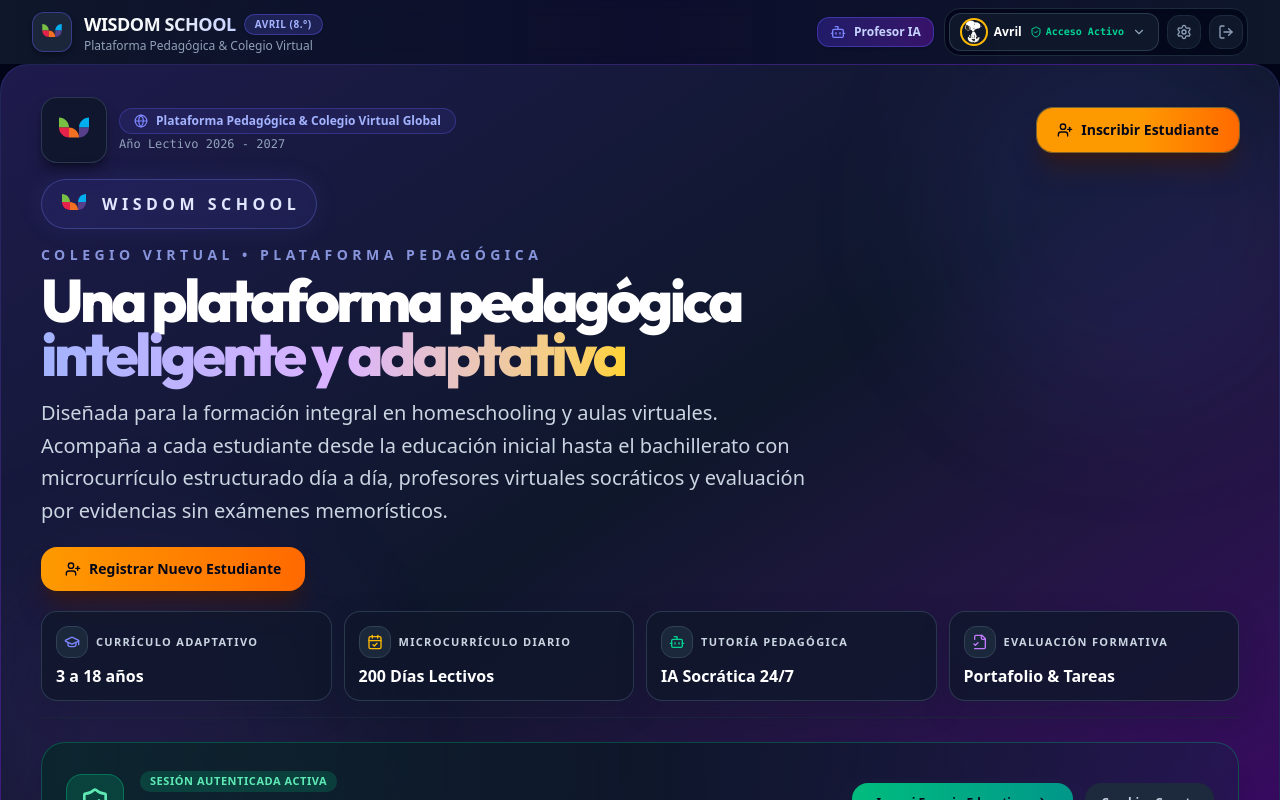
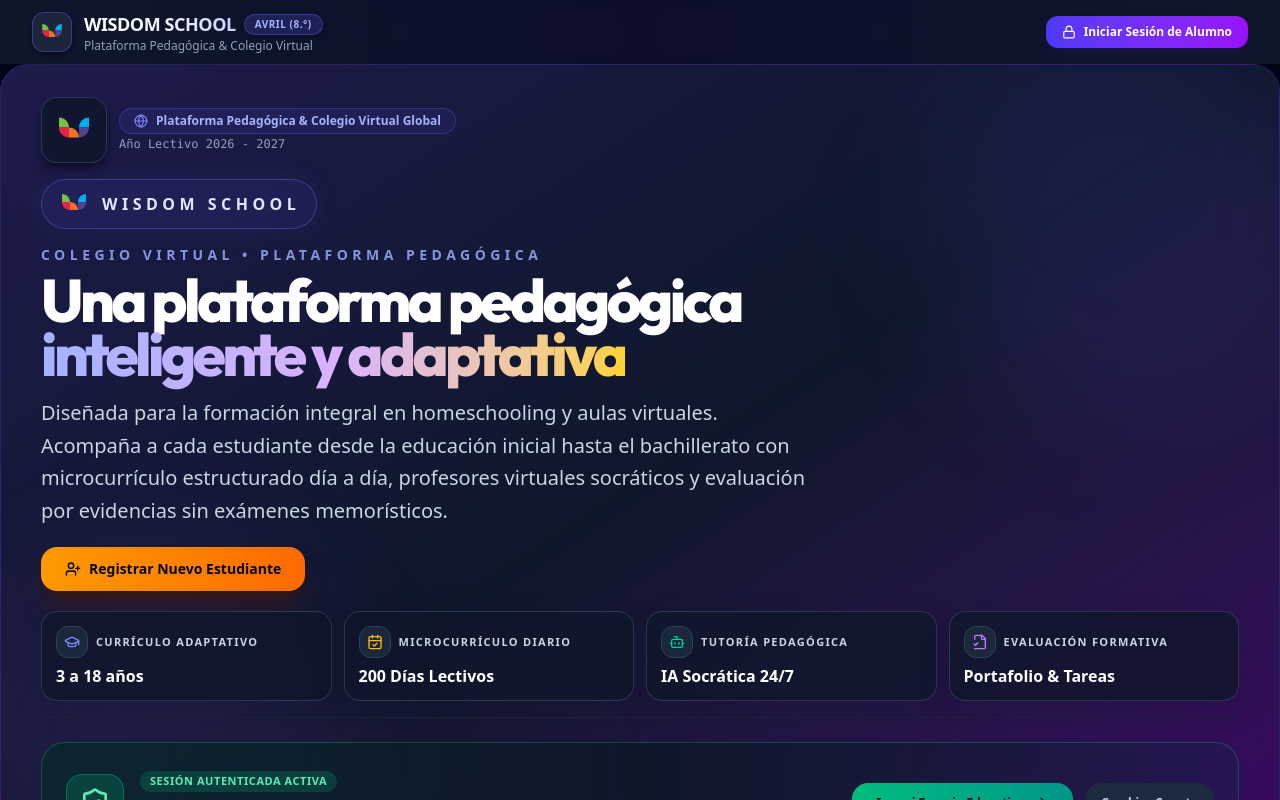
Before and after one commit to rpmministry/wisdom-school, a React (Vite) app: page / in a window 1280 px wide. Shown: the top 800 px of the page. Built offline with nearby package versions, Linux system fonts and the light colour scheme.

Commit message:
feat: simplify landing page interface - remove redundant buttons, keep only student login and register, remove IA teacher button from navbar, simplify auth display

```diff
--- a/src/components/landing/LandingView.tsx
+++ b/src/components/landing/LandingView.tsx
@@ -49,7 +49,6 @@ export const LandingView: React.FC = () => {
         <div className="relative z-10 space-y-4">
 
           {/* Paso 4: la primera fila incluye identidad institucional y acceso rápido a ingresar o registrar. */}
-          <div className="flex flex-wrap items-center justify-between gap-4">
             <div className="flex items-center gap-3">
               <div className="p-3 rounded-2xl bg-slate-900/90 border border-slate-700/80 shadow-lg shadow-black/40 flex items-center justify-center">
                 <SchoolLogo size="md" className="w-10 h-10 object-contain" />
@@ -62,17 +61,6 @@ export const LandingView: React.FC = () => {
                 <h2 className="text-xs text-slate-400 font-mono mt-0.5">Año Lectivo 2026 - 2027</h2>
               </div>
             </div>
-
-            <div className="flex items-center gap-3">
-              <button
-                onClick={() => setAdmissionModalOpen(true)}
-                className="inline-flex items-center gap-2 px-5 py-3 rounded-2xl bg-gradient-to-r from-amber-500 via-amber-500 to-orange-500 hover:from-amber-400 hover:via-amber-400 hover:to-orange-400 text-slate-950 font-extrabold text-sm shadow-xl shadow-amber-950/50 transition-all transform hover:scale-105 active:scale-95 ring-1 ring-amber-300/40"
-              >
-                <UserPlus className="w-4 h-4" />
-                <span>Inscribir Estudiante</span>
-              </button>
-            </div>
-          </div>
 
           {/* Paso 5: aquí se define el mensaje principal de la marca: ¿qué es Wisdom School y para quién está pensado? */}
           <div className="max-w-5xl space-y-4">
--- a/src/components/layout/Navbar.tsx
+++ b/src/components/layout/Navbar.tsx
@@ -4,14 +4,10 @@ import { SchoolLogo } from '../common/SchoolLogo';
 import { StudentAvatar } from '../common/StudentAvatar';
 import { AccountSettingsModal } from '../auth/AccountSettingsModal';
 import {
-  Sparkles,
-  Bot,
-  UserCheck,
   Lock,
   LogOut,
   ChevronDown,
   ShieldCheck,
-  UserPlus,
   Settings,
 } from 'lucide-react';
 
@@ -26,8 +22,6 @@ export const Navbar: React.FC = () => {
     openAuthModal,
     activeTab,
     setActiveTab,
-    setIsTeacherDrawerOpen,
-    activeSubject,
   } = useSchool();
 
   // Paso 1: detectamos qué perfil está activo para aplicar el tema visual correcto (Avril o Gael).
@@ -69,27 +63,11 @@ export const Navbar: React.FC = () => {
           </div>
         </div>
 
-        {/* Paso 3: el lado derecho reúne acciones clave del usuario: profesor IA, perfil, seguridad y cierre de sesión. */}
+        {/* Paso 3: el lado derecho muestra "Iniciar sesión de alumno" en la landing page. */}
         <div className="flex items-center gap-2.5">
 
-          {/* Quick AI Teacher Summon */}
-          <button
-            id="btn-open-ai-teacher"
-            onClick={() => setIsTeacherDrawerOpen(true)}
-            className={`flex items-center gap-2 px-3 py-1.5 rounded-xl border text-xs font-bold shadow-sm transition-all hover:scale-[1.02] active:scale-[0.98] ${
-              isAvril
-                ? 'bg-gradient-to-r from-indigo-600/30 to-purple-600/30 hover:from-indigo-600/50 hover:to-purple-600/50 border-indigo-500/40 text-indigo-200'
-                : 'bg-gradient-to-r from-amber-600/30 to-emerald-600/30 hover:from-amber-600/50 hover:to-emerald-600/50 border-amber-500/40 text-amber-200'
-            }`}
-            title="Abrir Profesor IA Socrático"
-          >
-            <Bot className={`w-4 h-4 animate-pulse ${isAvril ? 'text-indigo-400' : 'text-amber-400'}`} />
-            <span className="hidden sm:inline">Profesor IA</span>
-            <span className="inline sm:hidden">Profesor IA</span>
-          </button>
-
           {/* Student Selector Switcher or Auth Badge */}
-          {authenticatedStudentId ? (
+          {authenticatedStudentId && activeTab !== 'home' ? (
             <div className="flex items-center gap-2 bg-slate-950/80 p-1 rounded-2xl border border-slate-800 shadow-inner">
 
               {/* Active Student Pill */}
```
